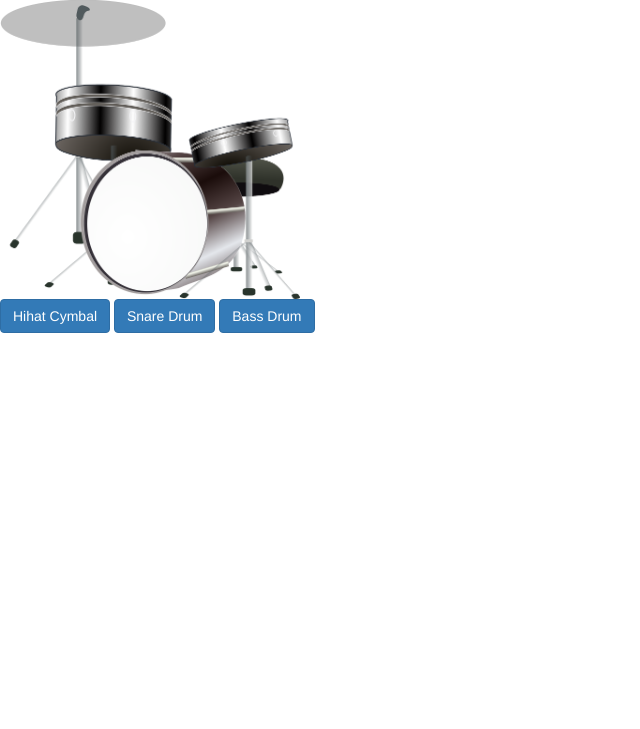
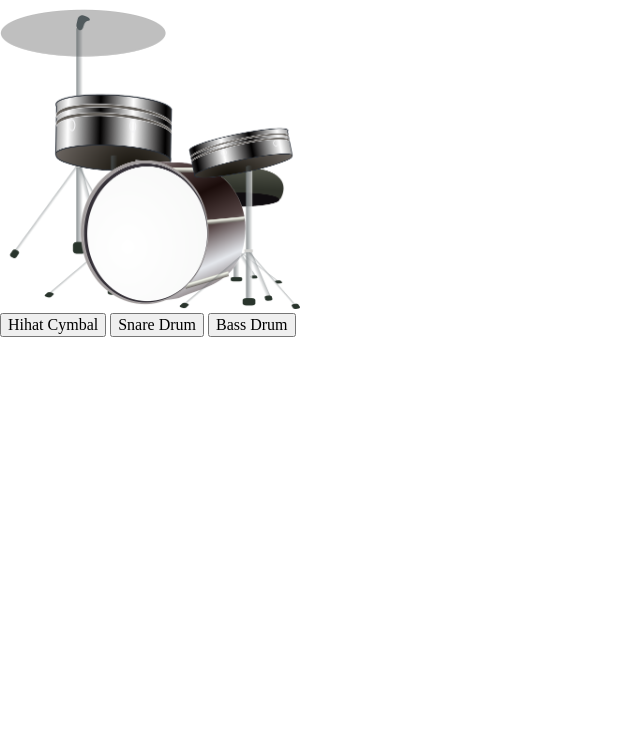
Before and after one commit to mdennis1318/MI-449-SS17-740-js-intro-Vh2K33, a plain HTML site: page index.html in a window 1280 px wide. Shown: the part 71-800 px from the top of the page, without its empty margins (0-640 px from the left). Drawn offline with nearby package versions, Linux system fonts and the light colour scheme.

Commit message:
updated stylesheet to normalize.css and got rid of line break at line 22

```diff
--- a/index.html
+++ b/index.html
@@ -3,10 +3,9 @@
   <head>
     <meta charset="utf-8">
     <title>Virtual Drum Kit</title>
-    <link rel="stylesheet" href="https://maxcdn.bootstrapcdn.com/bootstrap/3.3.7/css/bootstrap.min.css">
+    <link rel="stylesheet" href="https://cdnjs.cloudflare.com/ajax/libs/normalize/5.0.0/normalize.css">
   </head>
   <body>
-
       <h1>Virtual Drum Kit</h1>
 
       <div>
@@ -14,15 +13,16 @@
       </div>
 
       <div>
-      <button class="btn btn-primary" id="hi-hat-button">Hihat Cymbal</button>
-      <button class="btn btn-primary" id="snare-button">Snare Drum</button>
-      <button class="btn btn-primary" id="bass-button">Bass Drum</button>
+        <button id="hi-hat-button">Hihat Cymbal</button>
+        <button id="snare-button">Snare Drum</button>
+        <button id="bass-button">Bass Drum</button>
       </div>
 
       <audio id="hi-hat-sound" src="drum-sounds/hihat.wav"></audio>
       <audio id="bass-sound" src="drum-sounds/kick.wav"></audio>
       <audio id="snare-sound" src="drum-sounds/snare.wav"></audio>
 
+
     <script src="script.js"></script>
   </body>
 </html>
```
Lines whose indentation alone changed are shown as unchanged.
